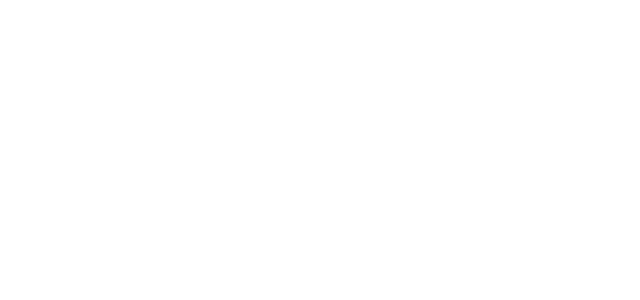
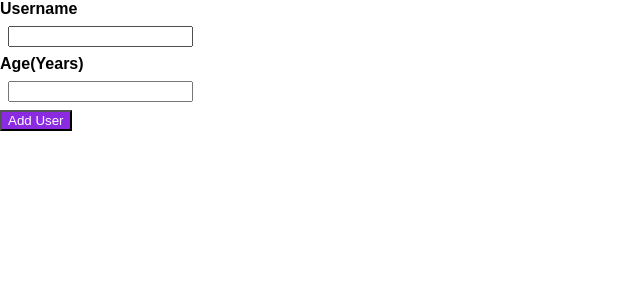
Before and after one commit to varje/01-starting-project-21, a React (Create React App) app: page / in a window 1280 px wide. Shown: the top 300 px of the page, without its empty margins (0-640 px from the left). Built offline with nearby package versions, Linux system fonts and the light colour scheme.

Commit message:
create addUser component

```diff
--- a/src/App.js
+++ b/src/App.js
@@ -1,10 +1,10 @@
 import React from 'react';
-
+import AddUser from './components/AddUser/AddUser';
 
 function App() {
   return (
     <div>
-
+      <AddUser />
     </div>
   );
 }
--- /dev/null
+++ b/src/components/AddUser/AddUser.js
@@ -0,0 +1,16 @@
+import classes from './AddUser.module.css'
+
+function AddUser() {
+  return (
+    <div className={classes.addUser}>
+      <form>
+        <label for="username">Username</label>
+        <input id="username" type="text" />
+        <label for="age">Age(Years)</label>
+        <input id="age" type="number" />
+        <button>Add User</button>
+      </form>
+    </div>
+  );
+}
+export default AddUser;
--- /dev/null
+++ b/src/components/AddUser/AddUser.module.css
@@ -0,0 +1,14 @@
+.addUser label {
+  display: block;
+  font-weight: bold;
+}
+
+.addUser input {
+  margin: 0.5rem;
+}
+
+.addUser button {
+  display: block;
+  background-color: blueviolet;
+  color: white;
+}
--- a/src/components/Card.js
+++ b/src/components/Card.js
@@ -0,0 +1,4 @@
+function Card() {
+}
+
+export default Card;
```
Also changed, not shown: src/components/AddUser.js (deleted).
